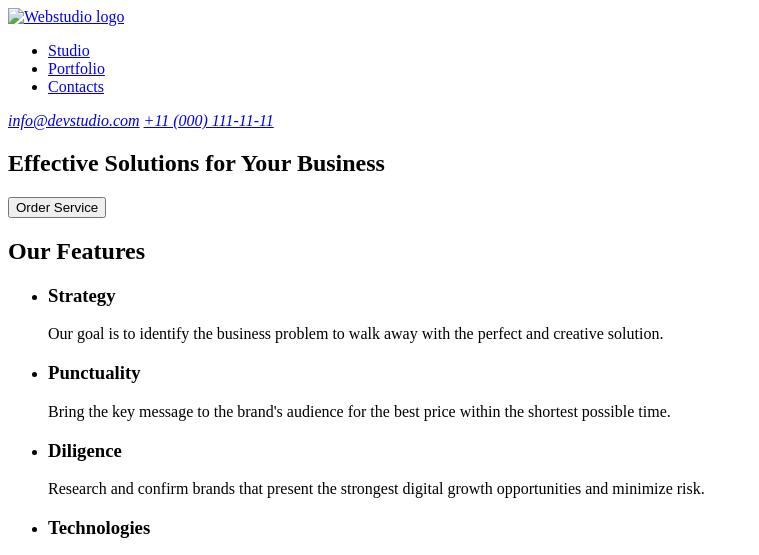
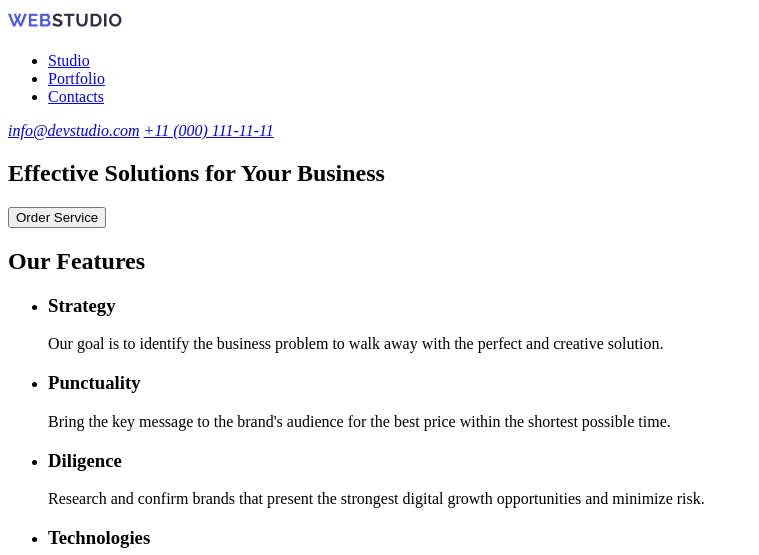
Before and after one commit to MaksymKovalov/goit-markup-hw-01, a plain HTML site: page index.html in a window 1280 px wide. Shown: the top 555 px of the page, without its empty margins (0-759 px from the left). Drawn offline with Linux system fonts and the light colour scheme; the site is published under a folder, as on GitHub Pages, so addresses that start at the root find nothing.

Commit message:
index.html modified

```diff
--- a/index.html
+++ b/index.html
@@ -10,7 +10,7 @@
     <header>
         <a href="/">
             <img
-    src="/images/Logo.png"
+    src="./images/Logo.png"
     width="115"
     height="24"
     alt="Webstudio logo"
```
